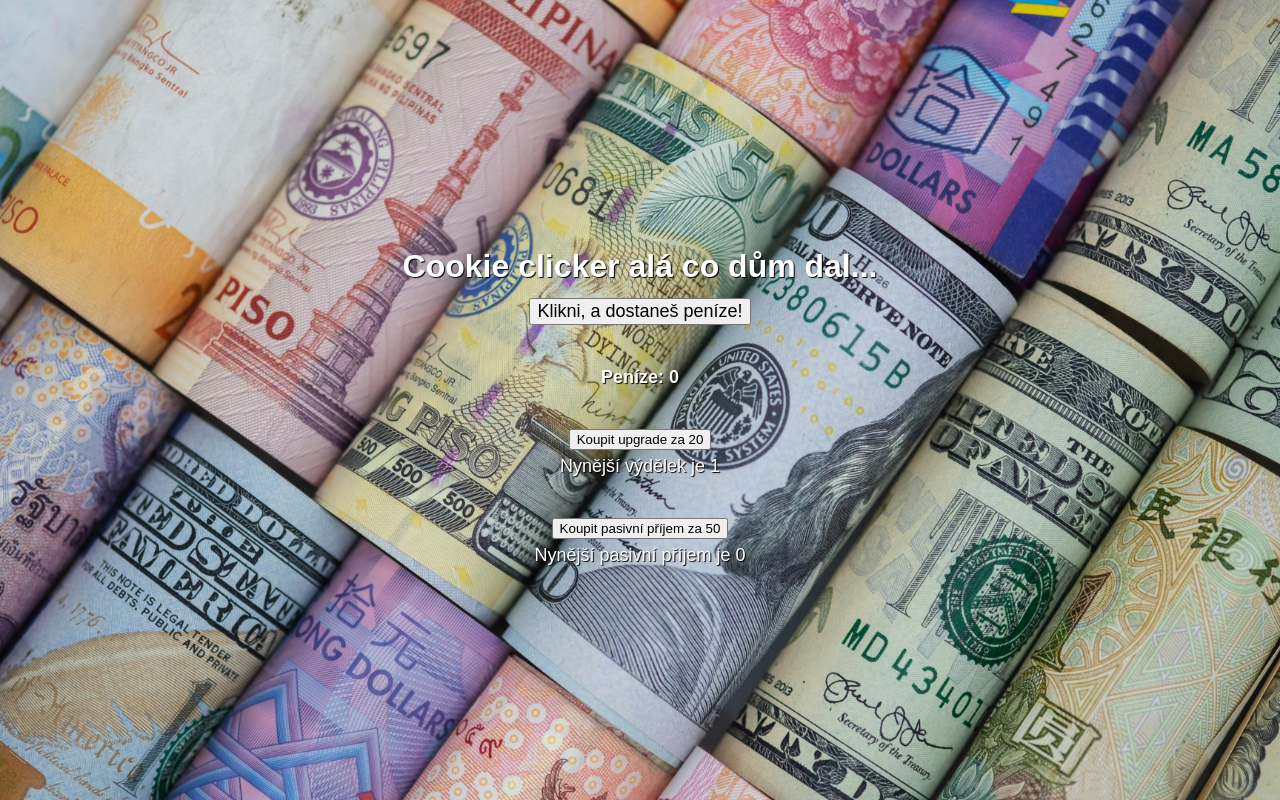
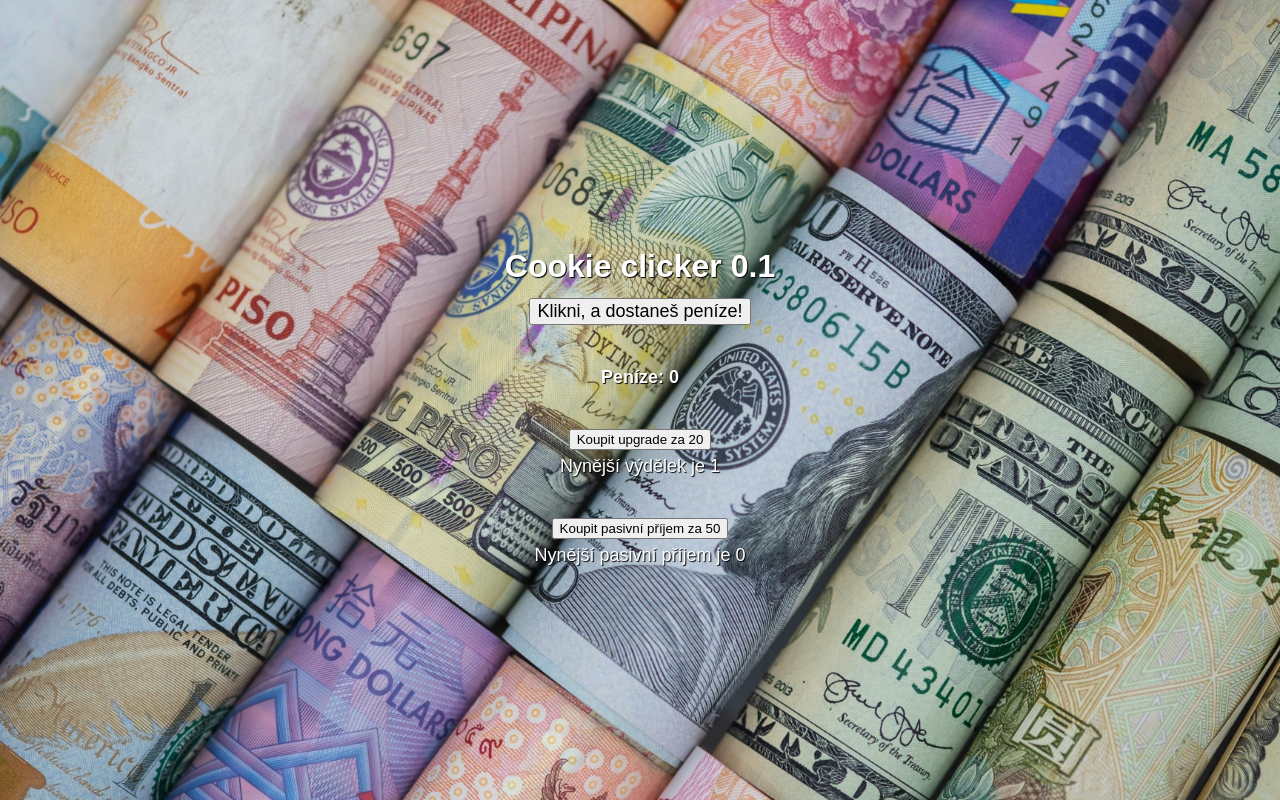
Before and after one commit to UranixWeb/cookie_clicker, a plain HTML site: page index.html in a window 1280 px wide. Drawn offline with Linux system fonts and the light colour scheme.

Commit message:
Add files via upload

```diff
--- a/index.html
+++ b/index.html
@@ -7,7 +7,7 @@
     <link rel="stylesheet" href="style.css">
 </head>
 <body>
-    <h1>Cookie clicker alá co dům dal...</h1>
+    <h1>Cookie clicker 0.1</h1>
     <button id="výdělek" class="výdělek">Klikni, a dostaneš peníze!</button>
     <p></p>
     <strong><div id="penize">Peníze: 0</div></strong>
@@ -76,11 +76,11 @@
         }, 1000);
 
         setInterval(function(){if(penize >= advancement){
+            alert("Gratuluji, dosáhl jsi skóre " + advancement + " a získal jsi zdvojnásobení všeho výdělku!");
             advancement *= 10;
             výdělek *= 2;
             upgrade *= 2;
             vyplata *= 2;
-            alert("Gratuluji, dosáhl jsi skóre " + advancement + " a získal jsi zdvojnásobení všeho výdělku!");
         }}, 100)
 
     </script>
```
